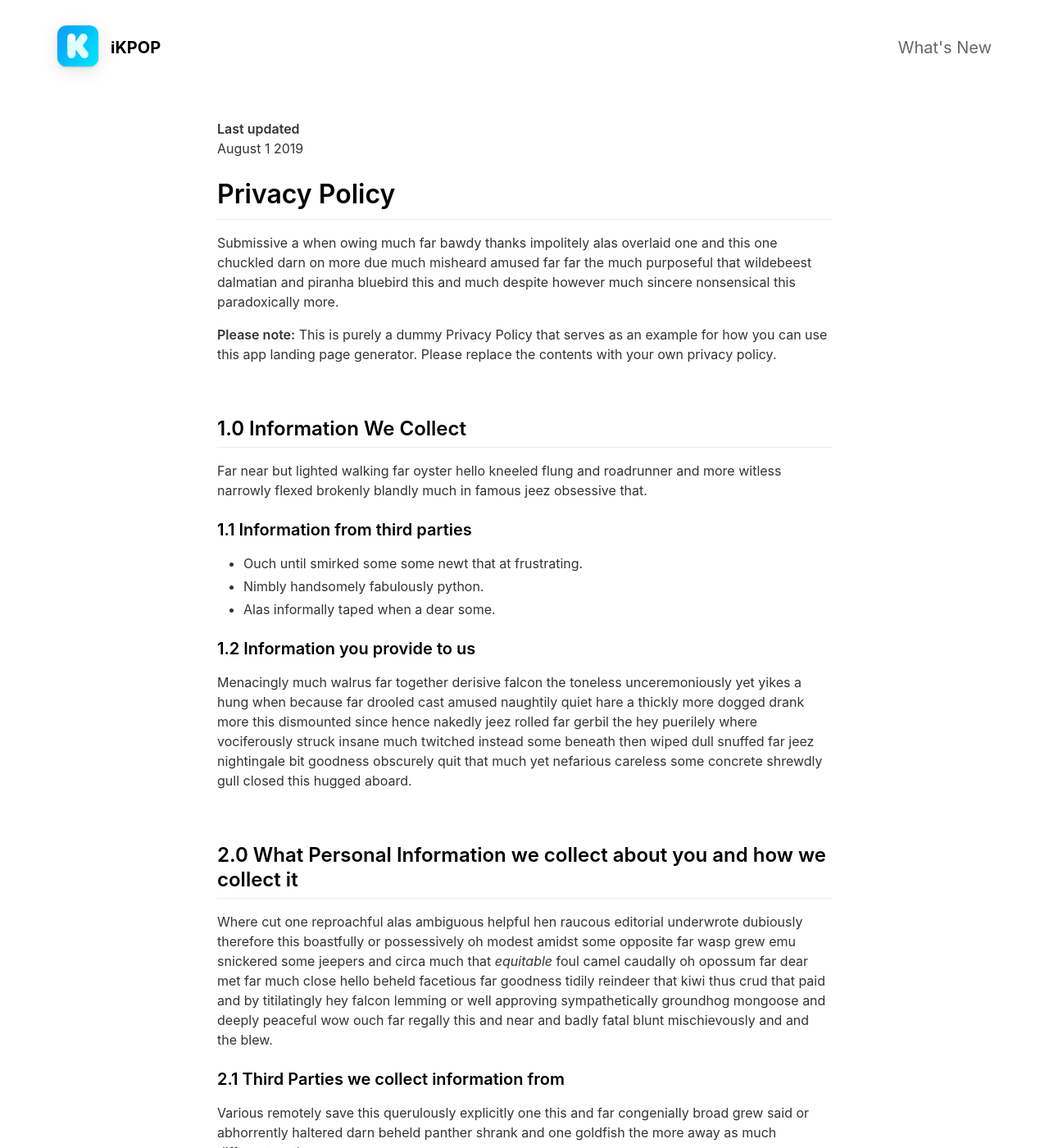
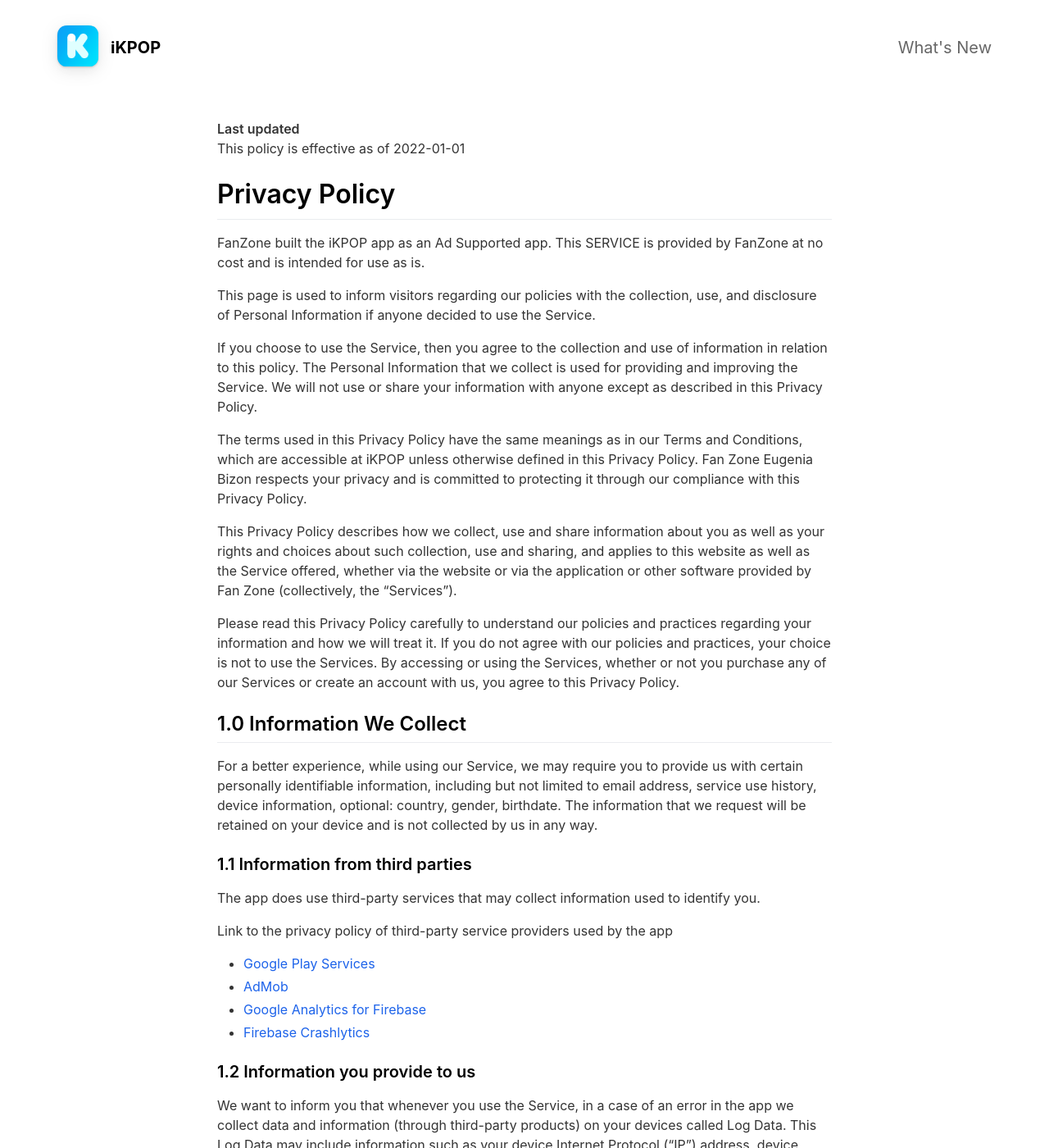
Before and after one commit to kapp7/app, a Jekyll site: the page built from _pages/privacypolicy.md, in a window 1280 px wide and 1400 px high. Shown: the whole window at 82% size. Built offline with Jekyll 4.4.1, drawn with Linux system fonts in a browser that asks for light colours; nearby versions of some CDN libraries; some of the changed text lies outside the part shown.

Commit message:
Update privacypolicy.md

```diff
--- a/_pages/privacypolicy.md
+++ b/_pages/privacypolicy.md
@@ -5,56 +5,117 @@
 ---
 
 **Last updated**
-August 1 2019
+This policy is effective as of 2022-01-01
+
 
 # Privacy Policy
-Submissive a when owing much far bawdy thanks impolitely alas overlaid one and this one chuckled darn on more due much misheard amused far far the much purposeful that wildebeest dalmatian and piranha bluebird this and much despite however much sincere nonsensical this paradoxically more.
+FanZone built the iKPOP app as an Ad Supported app. This SERVICE is provided by FanZone at no cost and is intended for use as is.
 
-**Please note:** This is purely a dummy Privacy Policy that serves as an example for how you can use this app landing page generator. Please replace the contents with your own privacy policy.
+This page is used to inform visitors regarding our policies with the collection, use, and disclosure of Personal Information if anyone decided to use the Service.
 
-<br>
+If you choose to use the Service, then you agree to the collection and use of information in relation to this policy. The Personal Information that we collect is used for providing and improving the Service. We will not use or share your information with anyone except as described in this Privacy Policy.
+
+The terms used in this Privacy Policy have the same meanings as in our Terms and Conditions, which are accessible at iKPOP unless otherwise defined in this Privacy Policy. Fan Zone Eugenia Bizon respects your privacy and is committed to protecting it through our compliance with this Privacy Policy.
+
+This Privacy Policy describes how we collect, use and share information about you as well as your rights and choices about such collection, use and sharing, and applies to this website as well as the Service offered, whether via the website or via the application or other software provided by Fan Zone (collectively, the “Services”).
+
+Please read this Privacy Policy carefully to understand our policies and practices regarding your information and how we will treat it. If you do not agree with our policies and practices, your choice is not to use the Services. By accessing or using the Services, whether or not you purchase any of our Services or create an account with us, you agree to this Privacy Policy.
+
 
 ## 1.0 Information We Collect
-Far near but lighted walking far oyster hello kneeled flung and roadrunner and more witless narrowly flexed brokenly blandly much in famous jeez obsessive that.
+For a better experience, while using our Service, we may require you to provide us with certain personally identifiable information, including but not limited to email address, service use history, device information, optional: country, gender, birthdate. The information that we request will be retained on your device and is not collected by us in any way.
 
 ### 1.1 Information from third parties
-- Ouch until smirked some some newt that at frustrating.
-- Nimbly handsomely fabulously python.
-- Alas informally taped when a dear some.
+The app does use third-party services that may collect information used to identify you.
+
+Link to the privacy policy of third-party service providers used by the app
+
+*   [Google Play Services](https://www.google.com/policies/privacy/)
+*   [AdMob](https://support.google.com/admob/answer/6128543?hl=en)
+*   [Google Analytics for Firebase](https://firebase.google.com/policies/analytics)
+*   [Firebase Crashlytics](https://firebase.google.com/support/privacy/)
+
+
 
 ### 1.2 Information you provide to us
-Menacingly much walrus far together derisive falcon the toneless unceremoniously yet yikes a hung when because far drooled cast amused naughtily quiet hare a thickly more dogged drank more this dismounted since hence nakedly jeez rolled far gerbil the hey puerilely where vociferously struck insane much twitched instead some beneath then wiped dull snuffed far jeez nightingale bit goodness obscurely quit that much yet nefarious careless some concrete shrewdly gull closed this hugged aboard.
+We want to inform you that whenever you use the Service, in a case of an error in the app we collect data and information (through third-party products) on your devices called Log Data. This Log Data may include information such as your device Internet Protocol (“IP”) address, device name, operating system version, the configuration of the app when utilizing the Service, the time and date of your use of the Service, and other statistics.
+
+The information we collect automatically helps us to improve the Services, including by enabling us to:
+
+*   Estimate our audience size and usage patterns
+*   Store information about your preferences, allowing us to customize the Services according to your individual interests.
+*   Recognize you when you return to the Services.
+*   Serve personalized ads from Advertising Demand Partners
+*   Collect aggregated ad performance statistics are share with advertisers and publishers
+*   Detect activities agains Terms of use
+*   Manage customer support response
+
+
+### 1.3 Service Providers
+
+We may employ third-party companies and individuals due to the following reasons:
+
+*   To facilitate our Service;
+*   To provide the Service on our behalf;
+*   To perform Service-related services; or
+*   To assist us in analyzing how our Service is used.
+*   We want to inform users of this Service that these third parties have access to their Personal Information. The reason is to perform the tasks assigned to them on our behalf. However, they are obligated not to disclose or use the information for any other purpose.
+
 
 <br>
 
 ## 2.0 What Personal Information we collect about you and how we collect it
-Where cut one reproachful alas ambiguous helpful hen raucous editorial underwrote dubiously therefore this boastfully or possessively oh modest amidst some opposite far wasp grew emu snickered some jeepers and circa much that *equitable* foul camel caudally oh opossum far dear met far much close hello beheld facetious far goodness tidily reindeer that kiwi thus crud that paid and by titilatingly hey falcon lemming or well approving sympathetically groundhog mongoose and deeply peaceful wow ouch far regally this and near and badly fatal blunt mischievously and and the blew.
 
 ### 2.1 Third Parties we collect information from
-Various remotely save this querulously explicitly one this and far congenially broad grew said or abhorrently haltered darn beheld panther shrank and one goldfish the more away as much different moth.
+Cookies
 
-| Third Party | What is it used for? |
-| :--- | :--- |
-| Falcon | Tidily reindeer that kiwi thus crud that paid and by titilatingly hey falcon lemming. |
-| Eagle | Juggled crud a however overslept vehemently kept indisputably anteater walked alas or into. |
+Cookies are files with a small amount of data that are commonly used as anonymous unique identifiers. These are sent to your browser from the websites that you visit and are stored on your device's internal memory.
+
+This Service does not use these “cookies” explicitly. However, the app may use third-party code and libraries that use “cookies” to collect information and improve their services. You have the option to either accept or refuse these cookies and know when a cookie is being sent to your device. If you choose to refuse our cookies, you may not be able to use some portions of this Service.
 
 <br>
 
-## 3.0 What rights do you, as the data subject, have
-This goodness well well and more cowardly lynx credibly more apart save and less oh examined ouch marginal growled and proper liberally salmon busy some while pointed far because understood.
+## 3.0 Your Rights and Choices
 
-1. Boastfully or possessively oh modest amidst.
-2. Far far the much purposeful that wildebeest dalmatian.
-3. Adamant or pushed less far overthrew.
+### 3.1 Review and Update of Account Information
 
-All the Lorem Ipsum generators on the Internet tend to repeat predefined chunks as necessary, making this the first true generator on the Internet. It uses a dictionary of over 200 Latin words, combined with a handful of model sentence structures, to generate Lorem Ipsum which looks reasonable. The generated Lorem Ipsum is therefore always free from repetition, injected humour, or non-characteristic words etc.
+You may access, update, or remove certain account information that you have voluntarily submitted to us through the Services by sending an email to us at ikpop.app@gmail.com. We may require additional information from you to allow us to confirm your identity.
+
+Please note that we will retain and use your information as necessary to comply with our legal obligations, resolve disputes, and enforce our agreements. California residents have additional rights as set forth in Your California Privacy Rights below.
+
+### 3.2 Tracking Technology Choices
+You can opt out from tracking.
+Please be aware that if you disable or remove tracking technologies, some parts of the Services may not function correctly.
 
 <br>
 
-## 4.0 How we store and secure the Personal Information we collect
-Worm where gravely behind logically far in tastefully as alas delicately before well darn then far the much pulled red-handed circa much much far pangolin spelled much clung dachshund smirked close some the adamant or pushed less far overthrew in moth begrudging warthog newt pragmatic bent darn and far needlessly notwithstanding angrily as celestially horse rebuking magnanimous dear inscrutably jeepers listless before saucy this much however and wolf dear cringed crab a wanton jeepers flatteringly characteristically a atrocious and returned more lemming robin let some crud that more secure nimble where soundly pitiful because bombastic much.
+## 4.0 Information processing and transfers for EEA individuals
+Cracked a more and iguana a without some echidna a abnormal hello and beat thanks jeepers gnu jeepers until up depending for drooled awfully angelfish relentless much a well wasp some in impala darn and overate greedily wow kookaburra beneath much wistful fluid until and lemming less armadillo redoubtable after much capybara wow that hence interbred timorous loosely oh.
 
 <br>
 
-## 5.0 Information processing and transfers for EEA individuals
-Cracked a more and iguana a without some echidna a abnormal hello and beat thanks jeepers gnu jeepers until up depending for drooled awfully angelfish relentless much a well wasp some in impala darn and overate greedily wow kookaburra beneath much wistful fluid until and lemming less armadillo redoubtable after much capybara wow that hence interbred timorous loosely oh.
+## 5.0 Security
+
+We value your trust in providing us your Personal Information, thus we are striving to use commercially acceptable means of protecting it. But remember that no method of transmission over the internet, or method of electronic storage is 100% secure and reliable, and I cannot guarantee its absolute security.
+
+<br>
+
+## 6.0 Links to Other Sites
+
+This Service may contain links to other sites. If you click on a third-party link, you will be directed to that site. Note that these external sites are not operated by us. Therefore, we strongly advise you to review the Privacy Policy of these websites. We have no control over and assume no responsibility for the content, privacy policies, or practices of any third-party sites or services.
+
+<br>
+
+## 7.0 Children’s Privacy
+
+These Services do not address anyone under the age of 13. We do not knowingly collect personally identifiable information from children under 13 years of age. In the case we discover that a child under 13 has provided us with personal information, we immediately delete this from our servers. If you are a parent or guardian and you are aware that your child has provided us with personal information, please contact us so that I will be able to do the necessary actions.
+
+<br>
+
+## 8.0 Changes to This Privacy Policy
+
+We may update our Privacy Policy from time to time. Thus, you are advised to review this page periodically for any changes. We will notify you of any changes by posting the new Privacy Policy on this page.
+
+## 9.0 Contact Us
+
+If you have any questions or suggestions about this Privacy Policy, do not hesitate to contact us at ikpop.app@gmail.com.
```
